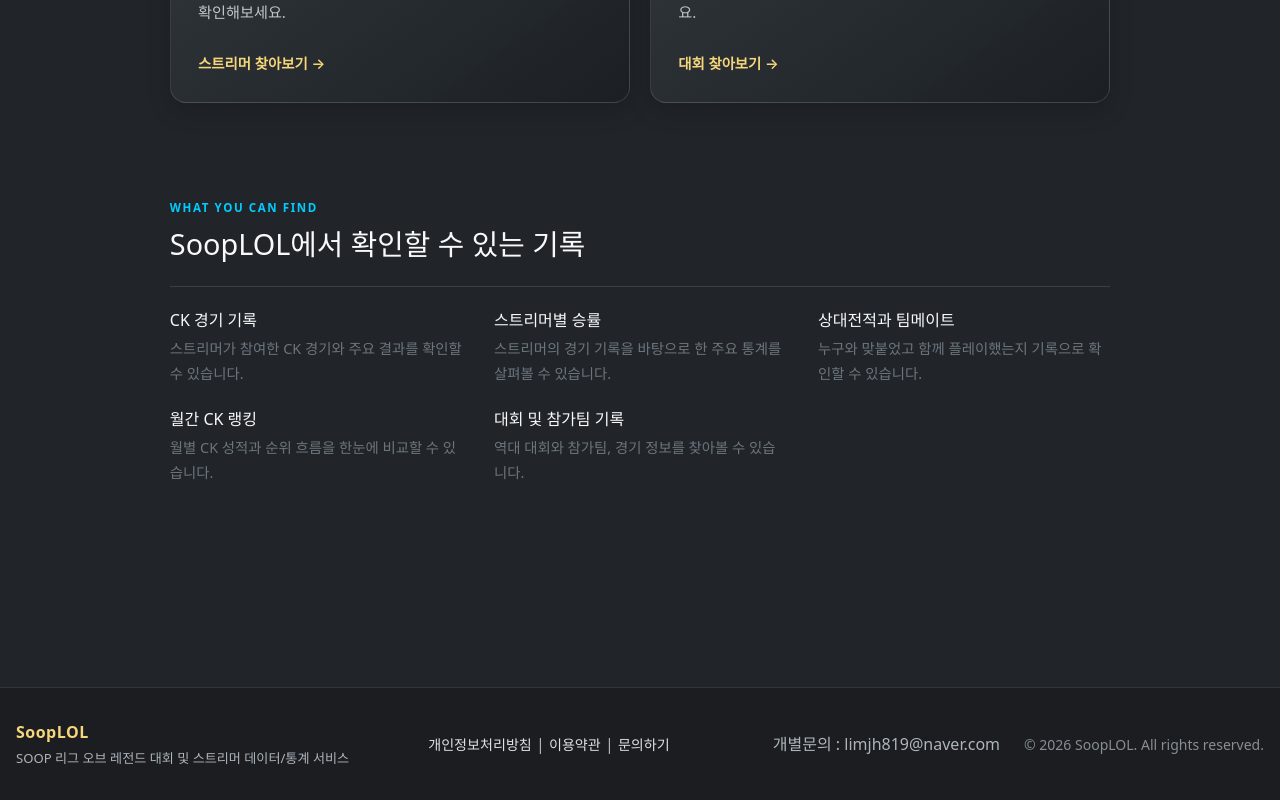
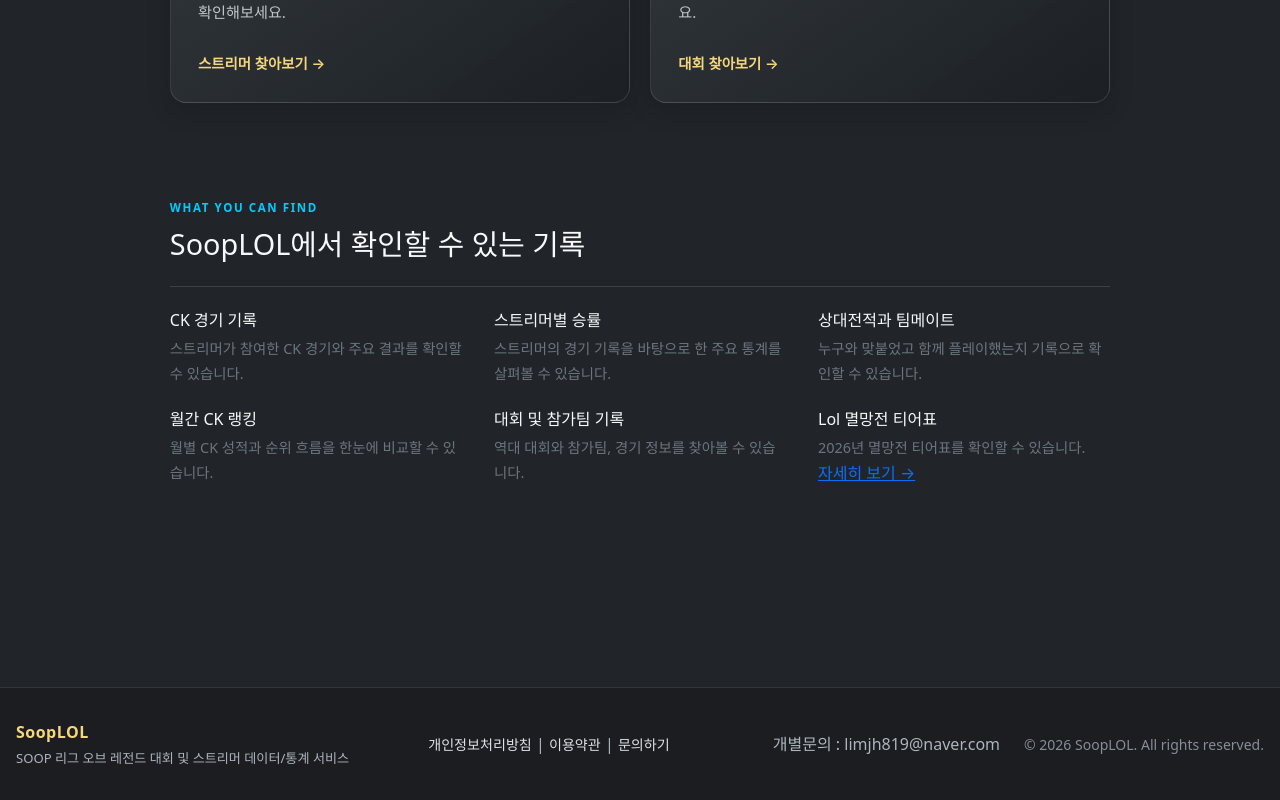
Before and after one commit to jaeyeah/LOLINFO-FE, a React (Vite) app in the folder lolinfo/: page / in a window 1280 px wide. Shown: the part 670-1470 px from the top of the page. Built offline with nearby package versions, Linux system fonts and the light colour scheme; no server answers.

Commit message:
메인 - 티어표 이동 링크추가

```diff
--- a/lolinfo/src/components/home/Home.jsx
+++ b/lolinfo/src/components/home/Home.jsx
@@ -22,6 +22,11 @@ const features = [
     {
         title: "대회 및 참가팀 기록",
         description: "역대 대회와 참가팀, 경기 정보를 찾아볼 수 있습니다.",
+    },
+    {
+        title: "Lol 멸망전 티어표",
+        description: "2026년 멸망전 티어표를 확인할 수 있습니다.",
+        link: "/tournament/115/tier",
     },
 ];
 
@@ -75,6 +80,11 @@ function HomeFeatures() {
                     <article className="home-feature-item" key={feature.title}>
                         <h3>{feature.title}</h3>
                         <p className="text-secondary">{feature.description}</p>
+                        {feature.link && (
+                            <Link to={feature.link} className="home-feature-link">
+                                자세히 보기 →
+                            </Link>
+                        )}
                     </article>
                 ))}
             </div>
```
